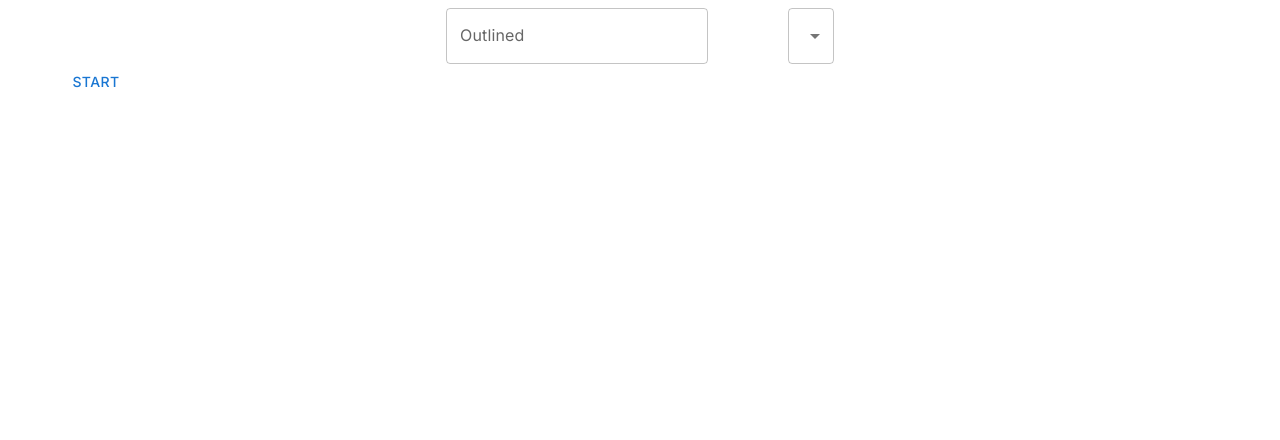
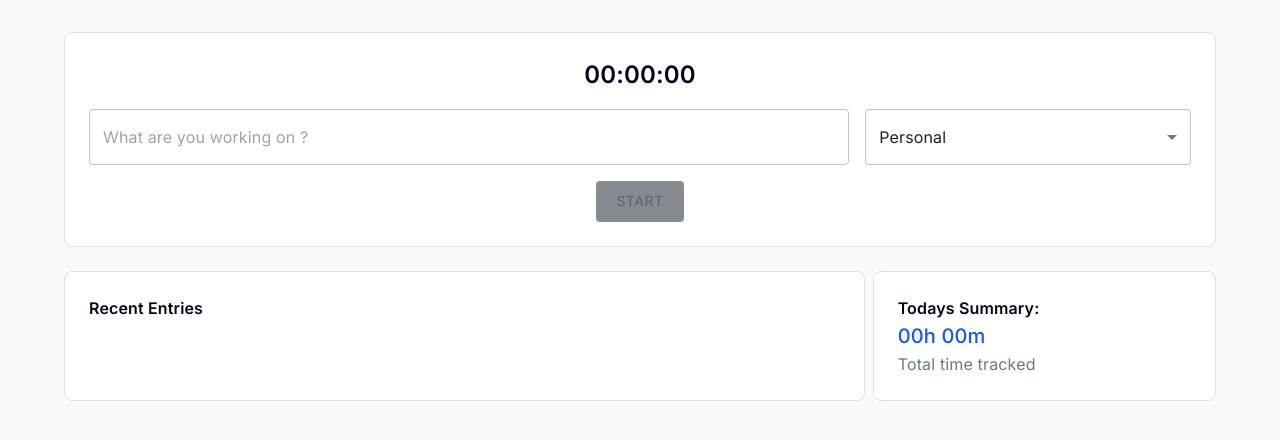
Before and after one commit to Sem19/time-tracking, a React (Vite) app in the folder time-tracking/: page / in a window 1280 px wide. Shown: the top 440 px of the page. Built offline with nearby package versions, Linux system fonts and the light colour scheme.

Commit message:
features:recent entrier,entryItem,today summary

```diff
--- a/time-tracking/src/App.jsx
+++ b/time-tracking/src/App.jsx
@@ -1,13 +1,16 @@
-import { Container, ThemeProvider } from "@mui/material";
-import StartTimer from "./components/start-timer/start-timer.jsx";
+import { Box, Container, CssBaseline, ThemeProvider } from "@mui/material";
 import { theme } from "./mui-theme/mui-theme.jsx";
+import TimerPage from "./pages/timer/timer-page.jsx";
 
 function App() {
   return (
     <ThemeProvider theme={theme}>
-      <Container maxWidth="lg">
-        <StartTimer />
-      </Container>
+      <CssBaseline />
+      <Box sx={{ minHeight: "100vh", background: "#F9FAFC" }}>
+        <Container maxWidth="lg">
+          <TimerPage />
+        </Container>
+      </Box>
     </ThemeProvider>
   );
 }
--- /dev/null
+++ b/time-tracking/src/components/recent-entries-item/recent-entries-item.jsx
@@ -0,0 +1,41 @@
+import { Stack, Typography } from "@mui/material";
+import dayjs from "dayjs";
+import { convertSeconds } from "../../helpers/helpers";
+
+const RecentEntriesItem = ({ task, label, startTime, endTime, duration }) => {
+  const [startTimeD, endTimeD] = [
+    dayjs(startTime).format("HH:mm"),
+    dayjs(endTime).format("HH:mm"),
+  ];
+  const totalTime = convertSeconds({
+    isWithOutSeconds: true,
+    seconds: duration,
+  });
+
+  return (
+    <Stack
+      direction={"row"}
+      justifyContent={"space-between"}
+      backgroundColor={"#dfe1e7"}
+      borderRadius={"8px"}
+      my={2}
+      p={1}
+      alignItems={"center"}
+    >
+      <Stack spacing={2}>
+        <Typography variant="title">{task}</Typography>
+        <Typography sx={{ color: "#717580" }}>
+          {`${startTimeD} - ${endTimeD}`}
+        </Typography>
+      </Stack>
+      <Stack direction={"row"} spacing={1}>
+        <Typography backgroundColor={"#edeff6"} px={1} borderRadius={4}>
+          {label}
+        </Typography>
+        <Typography>{totalTime}</Typography>
+      </Stack>
+    </Stack>
+  );
+};
+
+export default RecentEntriesItem;
--- /dev/null
+++ b/time-tracking/src/components/recent-entries/recent-entries.jsx
@@ -0,0 +1,21 @@
+import { Box, Typography } from "@mui/material";
+import RecentEntriesItem from "../recent-entries-item/recent-entries-item.jsx";
+
+const RecentEntries = ({ entries }) => {
+  return (
+    <Box
+      padding="24px"
+      border="1px solid #dfe1e7"
+      borderRadius="8px"
+      width="70%"
+      backgroundColor="#ffffff"
+    >
+      <Typography variant="title">Recent Entries</Typography>
+      {entries.map((el) => {
+        return <RecentEntriesItem key={el.id} {...el} />;
+      })}
+    </Box>
+  );
+};
+
+export default RecentEntries;
--- a/time-tracking/src/components/start-timer/start-timer.jsx
+++ b/time-tracking/src/components/start-timer/start-timer.jsx
@@ -1,28 +1,59 @@
 import {
   Box,
   Button,
-  FormControl,
-  InputLabel,
   MenuItem,
   Select,
   Stack,
+  Typography,
 } from "@mui/material";
 
 import TextField from "@mui/material/TextField";
+import { useState } from "react";
+import useTimer from "./use-timer";
 
-const StartTimer = () => {
+const StartTimer = ({ setEntries }) => {
+  const [task, setTask] = useState("");
+  const [label, setLabel] = useState("personal");
+  const { hourTimer, timer, onStartOrStop } = useTimer(
+    setEntries,
+    task,
+    label,
+    setTask
+  );
+
+  const onChangeTask = (e) => setTask(e.target.value);
+  const onChangeLabel = (e) => setLabel(e.target.value);
+
   return (
-    <Box>
-      <Stack direction="row" gap={10} justifyContent="center">
-        <TextField id="outlined-basic" label="Outlined" variant="outlined" />
+    <Box
+      margin="32px 0 16px 0 !important"
+      padding="24px"
+      border="1px solid #dfe1e7"
+      borderRadius="8px"
+      backgroundColor="#ffffff"
+    >
+      <Typography component="h2" align="center" fontSize="24px" variant="title">
+        {hourTimer}
+      </Typography>
+      <Stack margin="16px 0px" direction="row" spacing={2}>
+        <TextField
+          sx={{ width: "70%" }}
+          id="outlined-basic"
+          variant="outlined"
+          placeholder="What are you working on ?"
+          value={task}
+          onChange={onChangeTask}
+        />
 
-        <Select defaultValue={4}>
+        <Select sx={{ width: "30%" }} value={label} onChange={onChangeLabel}>
           <MenuItem value="personal">Personal</MenuItem>
           <MenuItem value="meeting">Meeting</MenuItem>
           <MenuItem value="work">Work</MenuItem>
         </Select>
       </Stack>
-      <Button>Start</Button>
+      <Button variant="primary" onClick={onStartOrStop} disabled={!task}>
+        {timer ? "Stop" : "Start"}
+      </Button>
     </Box>
   );
 };
--- /dev/null
+++ b/time-tracking/src/components/start-timer/use-timer.js
@@ -0,0 +1,58 @@
+import { useState } from "react";
+import { convertSeconds } from "../../helpers/helpers";
+import dayjs from "dayjs";
+
+const useTimer = (setEntries, task, label, setTask) => {
+  const [currentEntry, setCurrentEntry] = useState({ duration: 0 });
+  const hourTimer = convertSeconds({ seconds: currentEntry.duration });
+
+  const onStop = () => {
+    const newEntry = {
+      id: currentEntry.id,
+      startTime: currentEntry.startTime,
+      task: currentEntry.task,
+      label: currentEntry.label,
+      duration: currentEntry.duration,
+      endTime: dayjs(),
+    };
+
+    setCurrentEntry({ duration: 0 });
+    clearInterval(currentEntry.intervalId);
+    setEntries((prev) => [...prev, newEntry]);
+  };
+
+  const onStart = () => {
+    const intervalId = setInterval(() => {
+      setCurrentEntry((prev) => ({
+        ...prev,
+        duration: prev.duration + 1,
+      }));
+    }, 1000);
+    const newEntry = {
+      id: dayjs().unix(),
+      startTime: dayjs(),
+      task,
+      label,
+      duration: 0,
+      intervalId,
+    };
+
+    setCurrentEntry(newEntry);
+  };
+
+  const onStartOrStop = () => {
+    if (!currentEntry.startTime) onStart();
+    else {
+      onStop();
+      setTask("");
+    }
+  };
+
+  return {
+    hourTimer,
+    timer: !!currentEntry.startTime,
+    onStartOrStop,
+  };
+};
+
+export default useTimer;
--- /dev/null
+++ b/time-tracking/src/components/todays-summary/today-summary.jsx
@@ -0,0 +1,32 @@
+import { Box, Typography } from "@mui/material";
+import { convertSeconds } from "../../helpers/helpers";
+
+const TodaysSummary = ({ entries }) => {
+  const totalDurationInSeconds = entries.reduce(
+    (ac, entry) => ac + entry.duration,
+    0
+  );
+
+  const totalTime = convertSeconds({
+    seconds: totalDurationInSeconds,
+    isWithOutSeconds: true,
+  });
+
+  return (
+    <Box
+      padding="24px"
+      border="1px solid #dfe1e7"
+      borderRadius="8px"
+      width="30%"
+      backgroundColor="#ffffff"
+    >
+      <Typography variant="title">Todays Summary:</Typography>
+      <Typography variant="h6" sx={{ color: "#1e56e3" }}>
+        {totalTime}
+      </Typography>
+      <Typography sx={{ color: "#6b7984" }}>Total time tracked</Typography>
+    </Box>
+  );
+};
+
+export default TodaysSummary;
--- /dev/null
+++ b/time-tracking/src/helpers/helpers.js
@@ -0,0 +1,11 @@
+export const convertSeconds = ({ isWithOutSeconds = false, seconds }) => {
+  const hours = String(Math.floor(seconds / 3600)).padStart(2, "0");
+  const minutes = String(Math.floor((seconds % 3600) / 60)).padStart(2, "0");
+  const remainingSeconds = String(seconds % 60).padStart(2, "0");
+
+  const totalTime = isWithOutSeconds
+    ? `${hours}h ${minutes}m`
+    : `${hours}:${minutes}:${remainingSeconds}`;
+
+  return totalTime;
+};
--- a/time-tracking/src/mui-theme/mui-theme.jsx
+++ b/time-tracking/src/mui-theme/mui-theme.jsx
@@ -5,71 +5,43 @@ export const theme = createTheme({
     allVariants: {
       fontFamily: "Inter",
     },
-    title_section16: {
+    title: {
       fontFamily: "Inter",
       fontStyle: "normal",
       fontSize: "16px",
-      color: "#182a42",
+      color: "#03061B",
       fontWeight: 600,
-    },
-    title_section14_spacting: {
-      fontFamily: "Inter",
-      fontStyle: "normal",
-      fontSize: "14px",
-      color: "#182a42",
-      fontWeight: 600,
-      letterSpacing: "1.4px",
-      textTransform: "uppercase",
-    },
-    title_section14: {
-      fontFamily: "Inter",
-      fontStyle: "normal",
-      fontSize: "14px",
-      color: "#182a42",
-      fontWeight: 600,
-    },
-    label: {
-      fontFamily: "Inter",
-      fontStyle: "normal",
-      fontWeight: 400,
-      fontSize: "12px",
-      color: "#aeb4c2",
-      lineHeight: "15px",
-    },
-    second_text: {
-      fontFamily: "Inter",
-      fontStyle: "normal",
-      fontWeight: 500,
-      fontSize: "14px",
-      color: "#535353",
-      lineHeight: "16px",
-    },
-    validation_text: {
-      fontFamily: "Inter",
-      fontStyle: "normal",
-      fontWeight: 400,
-      fontSize: "12px",
-      lineHeight: "15px",
-      color: "#f24e1e",
     },
   },
   palette: {
     black_custom: {
-      main: "#505a63",
-      secondary: "#2b2b2b",
-    },
-    blue_custom: {
-      main: "#4285f4",
-      secondary: "#0065ff",
-    },
-    green_custom: {
-      main: "#33b679",
+      main: "#03061B",
     },
     grey_custom: {
-      main: "#8e9aab",
+      main: "#858b91",
     },
-    red_custom: {
-      main: "#ec3b03",
+    background: {
+      main: "#f9fafc",
+    },
+  },
+  components: {
+    MuiButton: {
+      styleOverrides: {
+        root: {
+          variants: [
+            {
+              props: { variant: "primary" },
+              style: ({ theme }) => ({
+                display: "block",
+                margin: "0 auto",
+                background: theme.palette.grey_custom.main,
+                color: "white",
+                padding: "8px 20px",
+              }),
+            },
+          ],
+        },
+      },
     },
   },
 });
--- /dev/null
+++ b/time-tracking/src/pages/timer/timer-page.jsx
@@ -0,0 +1,20 @@
+import { Stack } from "@mui/material";
+import StartTimer from "../../components/start-timer/start-timer.jsx";
+import RecentEntries from "../../components/recent-entries/recent-entries.jsx";
+import TodaysSummary from "../../components/todays-summary/today-summary.jsx";
+import { useState } from "react";
+
+const TimerPage = () => {
+  const [entries, setEntries] = useState([]);
+
+  return (
+    <Stack spacing={1}>
+      <StartTimer setEntries={setEntries} />
+      <Stack direction={"row"} spacing={1}>
+        <RecentEntries entries={entries} />
+        <TodaysSummary entries={entries} />
+      </Stack>
+    </Stack>
+  );
+};
+export default TimerPage;
```
Also changed, not shown: time-tracking/src/assets/play.svg (added).
